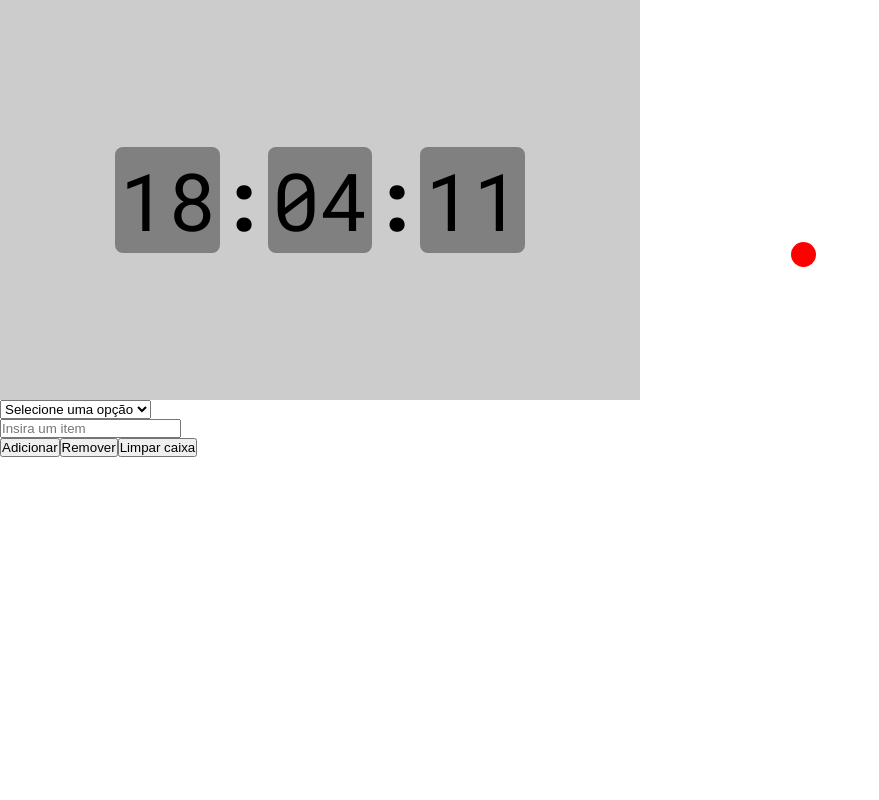
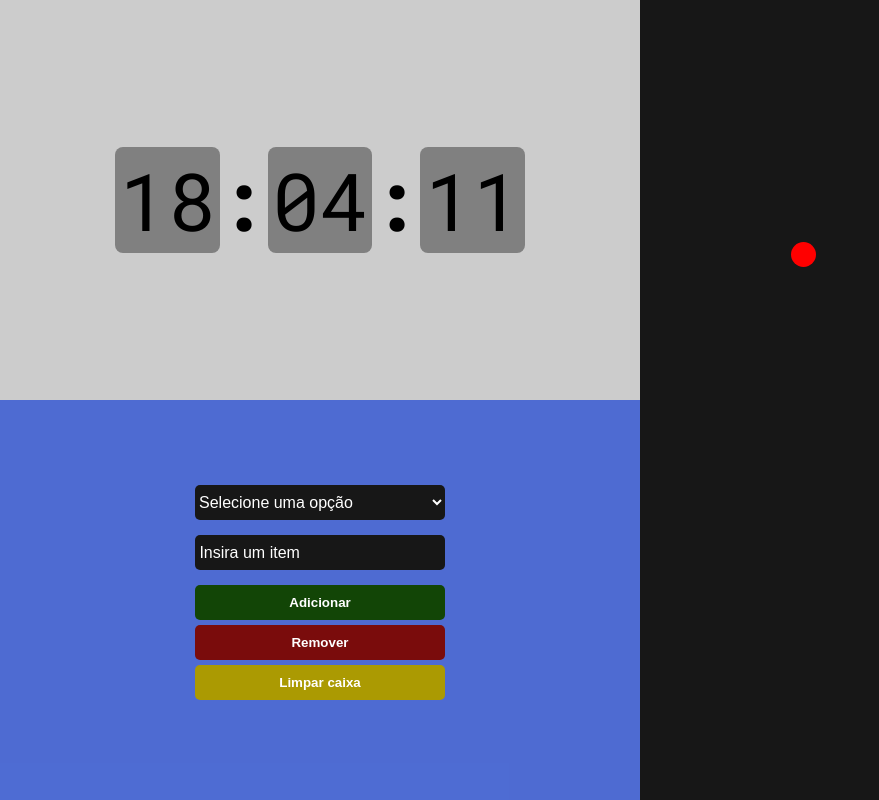
Before and after one commit to leomelegari/teste-tecnico-geopix, a React (Vite) app: page / in a window 1280 px wide. Shown: the whole page, without its empty margins (0-879 px from the left). Built offline with nearby package versions, Linux system fonts and the light colour scheme.

Commit message:
project finished

```diff
--- a/src/layouts/Default/styles.ts
+++ b/src/layouts/Default/styles.ts
@@ -4,7 +4,6 @@ export const DefaultContainer = styled.div`
   width: 100vw;
   display: flex;
   align-items: center;
-  /* justify-content: space-between; */
 `;
 
 export const ContainerLeft = styled.div`
@@ -14,6 +13,5 @@ export const ContainerLeft = styled.div`
 
 export const ContainerRight = styled.div`
   width: 50%;
-  min-width: 600px;
   height: 100vh;
 `;
--- a/src/pages/ItemManager/index.tsx
+++ b/src/pages/ItemManager/index.tsx
@@ -3,7 +3,12 @@ import { useForm } from "react-hook-form";
 import { v4 as uuidv4 } from "uuid";
 import * as yup from "yup";
 import { yupResolver } from "@hookform/resolvers/yup";
-import { Container } from "./styles";
+import {
+  Container,
+  ContainerButton,
+  ContainerInput,
+  ContainerSelect,
+} from "./styles";
 
 interface ItemProp {
   id: string;
@@ -52,7 +57,7 @@ export const ItemManager = () => {
   return (
     <Container>
       <form onSubmit={handleSubmit(handleAddItem)}>
-        <div>
+        <ContainerSelect>
           <select
             placeholder="Selecione uma opção"
             onChange={(e) => setSelected(e.target.value)}
@@ -66,24 +71,30 @@ export const ItemManager = () => {
               );
             })}
           </select>
-        </div>
-        <div>
+        </ContainerSelect>
+        <ContainerInput>
           <input
             type="text"
             placeholder="Insira um item"
             {...register("name")}
           />
           <span>{errors.name?.message}</span>
-        </div>
-        <div>
-          <button type="submit">Adicionar</button>
-          <button type="button" onClick={() => handleRemoveItem(selected)}>
+        </ContainerInput>
+        <ContainerButton>
+          <button type="submit" className="add">
+            Adicionar
+          </button>
+          <button
+            type="button"
+            className="remove"
+            onClick={() => handleRemoveItem(selected)}
+          >
             Remover
           </button>
-          <button type="button" onClick={handleClearBox}>
+          <button type="button" className="clear" onClick={handleClearBox}>
             Limpar caixa
           </button>
-        </div>
+        </ContainerButton>
         <span>{}</span>
       </form>
     </Container>
--- a/src/pages/ItemManager/styles.ts
+++ b/src/pages/ItemManager/styles.ts
@@ -1,5 +1,94 @@
 import styled from "styled-components";
 
 export const Container = styled.div`
+  width: 100%;
   height: 50%;
+
+  display: flex;
+  align-items: center;
+  justify-content: center;
+
+  background-color: #35cd;
+
+  form {
+    display: flex;
+    gap: 15px;
+    flex-direction: column;
+    align-items: center;
+  }
 `;
+
+export const ContainerSelect = styled.div`
+  select {
+    width: 250px;
+    height: 35px;
+    font-size: 1rem;
+    color: #fff;
+
+    border: none;
+    border-radius: 5px;
+    background-color: #171717;
+  }
+`;
+
+export const ContainerInput = styled.div`
+  display: flex;
+  flex-direction: column;
+
+  input {
+    width: 250px;
+    height: 35px;
+    font-size: 1rem;
+    color: #fff;
+
+    border: none;
+    border-radius: 5px;
+    background-color: #171717;
+
+    padding: 0 0.275rem;
+
+    ::placeholder {
+      color: #fff;
+    }
+  }
+
+  span {
+    font-family: "Roboto", sans-serif;
+    color: red;
+  }
+`;
+
+export const ContainerButton = styled.div`
+  width: 100%;
+  display: flex;
+  flex-direction: column;
+  gap: 5px;
+
+  button {
+    height: 35px;
+    color: #fff;
+    font-weight: bold;
+    border-radius: 5px;
+    transition: 0.2s;
+  }
+
+  button.add {
+    background-color: #124506;
+    :hover {
+      background-color: green;
+    }
+  }
+  button.remove {
+    background-color: #7a0c0c;
+    :hover {
+      background-color: red;
+    }
+  }
+  button.clear {
+    background-color: #ab9a02;
+    :hover {
+      background-color: yellow;
+      color: #000;
+    }
+  }
+`;
--- a/src/pages/ShyBall/index.tsx
+++ b/src/pages/ShyBall/index.tsx
@@ -7,7 +7,7 @@ export const ShyBall = () => {
 
   const handleMouseEvent = () => {
     setRandomLeft(Math.random() * 500);
-    setRandomTop(Math.random() * 500);
+    setRandomTop(Math.random() * 800);
   };
 
   return (
--- a/src/pages/ShyBall/styles.ts
+++ b/src/pages/ShyBall/styles.ts
@@ -6,11 +6,15 @@ interface Props {
 }
 
 export const BallContainer = styled.div`
-  width: 500px;
-  height: 500px;
+  position: absolute;
+  width: 50%;
+  height: 100%;
+  overflow: hidden;
+  background-color: #171717;
 `;
 
 export const Ball = styled.div<Props>`
+  position: relative;
   width: 25px;
   height: 25px;
   border-radius: 999999px;
--- a/src/styles/global.ts
+++ b/src/styles/global.ts
@@ -8,4 +8,9 @@ export const GlobalStyle = createGlobalStyle`
         box-sizing: border-box;
     }
 
+    select, button {
+        border: none;
+        cursor: pointer;
+    }
+
 `;
```
